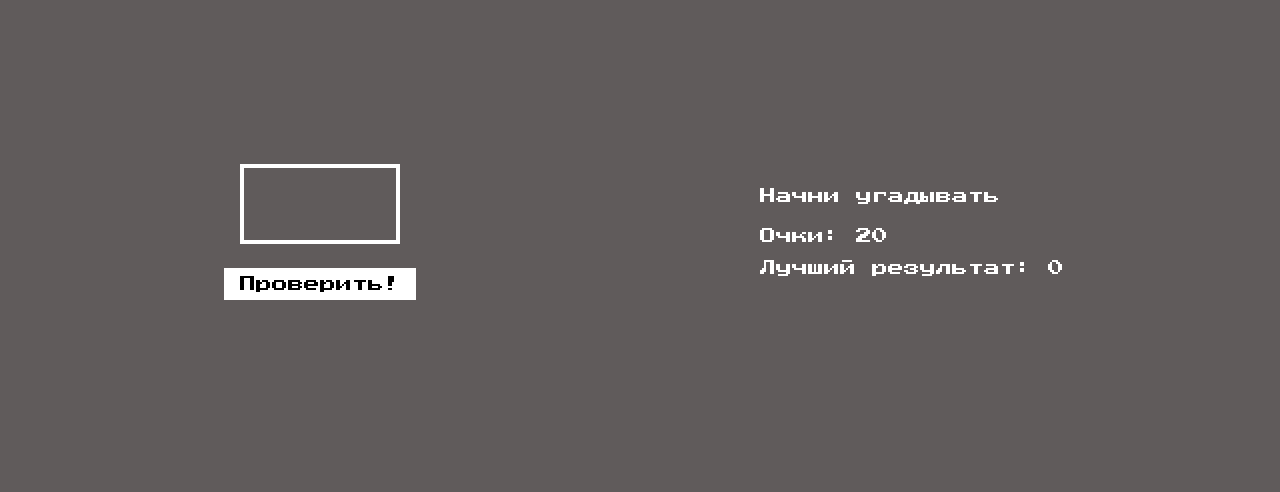
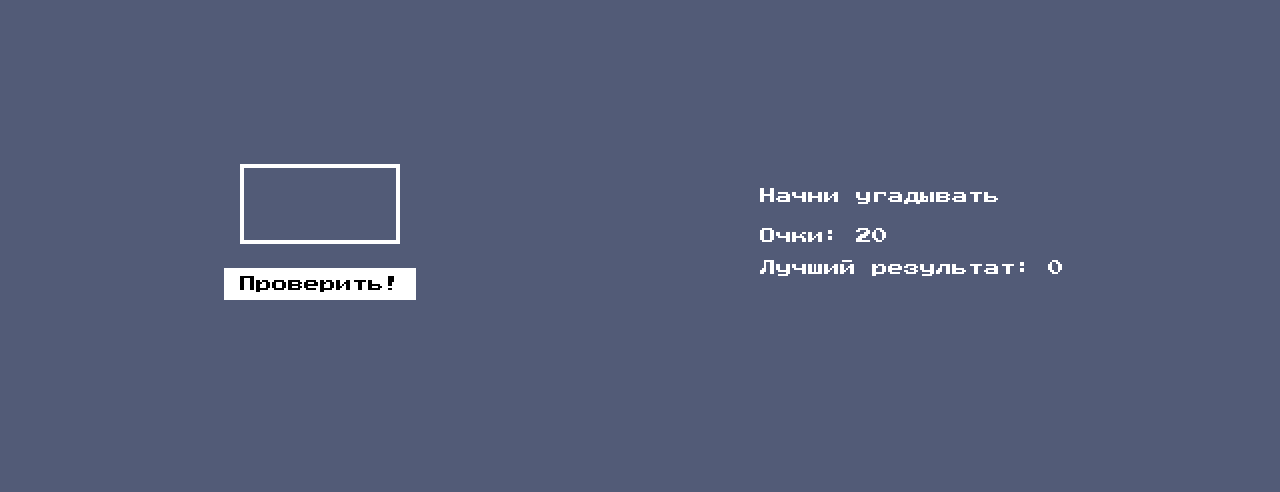
Before and after one commit to EuJinnLucaShow/guess-the-number, a plain HTML site: page index.html in a window 1280 px wide. Shown: the part 308-800 px from the top of the page. Drawn offline with Linux system fonts and the light colour scheme.

Commit message:
Update style.css

```diff
--- a/css/style.css
+++ b/css/style.css
@@ -13,7 +13,7 @@ html {
 body {
   font-family: 'Press Start 2P', sans-serif;
   color: #fff;
-  background-color: rgb(96, 91, 91);
+  background-color: rgb(82, 91, 119);
 }
 
 /* Layout Styles */
```
